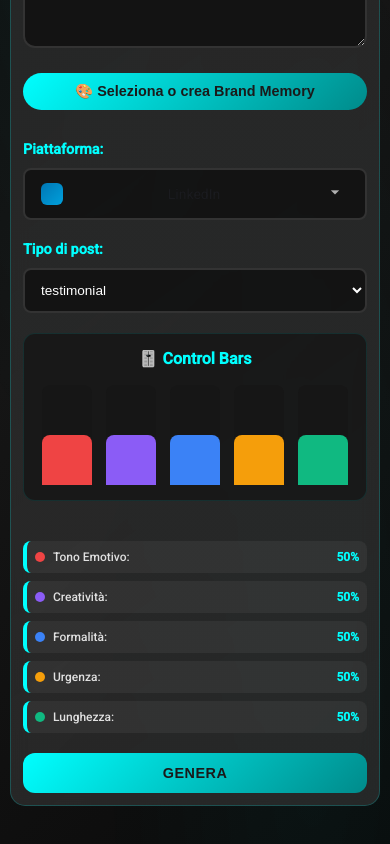
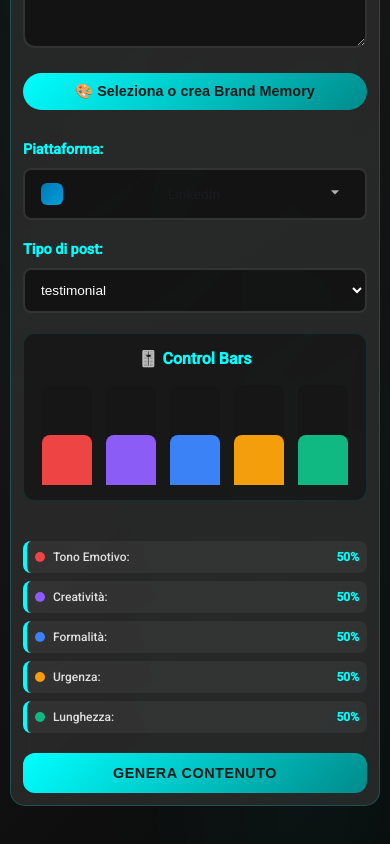
Before and after one commit to JJJuniorDev/AiGenFe, an Angular app: page /generator in a window 390 px wide. Shown: the part 476-1320 px from the top of the page. Built offline with nearby package versions, Linux system fonts and the light colour scheme.

Commit message:
spinner da migliorare + soluzione mobile visuale comparazione ai-app

```diff
--- a/src/app/generator/generator.html
+++ b/src/app/generator/generator.html
@@ -257,14 +257,39 @@
               <span class="param-value">{{ point.value }}%</span>
             </div>
           </div>
-
-          <!-- Generate Button -->
-          <div class="generate-section">
-            <button (click)="generate()" [disabled]="isGenerating">
-              {{ isGenerating ? 'Generando...' : 'Genera' }}
-            </button>
-          </div>
-        </div>
+<!-- ✅ PULSANTE GENERA ATTIVO -->
+<div class="generate-section">
+  <button (click)="generate()"
+          [disabled]="isGenerating || generationStatus === 'queued'">
+    {{ isGenerating ? 'Generando...' : 'Genera Contenuto' }}
+  </button>
+</div>
+        <!-- ✅ AGGIUNGI QUESTA SEZIONE NEL TEMPLATE -->
+<div *ngIf="generationStatus === 'queued'" class="queue-status">
+  <div class="queue-info">
+    <div class="spinner"></div>
+    <h3>⏳ In coda di elaborazione</h3>
+    <p>Posizione: <strong>#{{ queuePosition }}</strong></p>
+    <p>Tempo stimato: <strong>{{ estimatedWaitTime }} secondi</strong></p>
+    <p class="queue-note">Elaborazione automatica in corso...</p>
+    <button class="btn-cancel" (click)="cancelGeneration()">
+      ❌ Cancella
+    </button>
+  </div>
+</div>
+        <!-- ✅ MODIFICA LO STATO DI CARICAMENTO -->
+<div *ngIf="isGenerating && generationStatus === 'processing'" class="generating-status">
+  <div class="generating-info">
+    <div class="spinner"></div>
+    <h3>🎨 Creazione contenuto in corso...</h3>
+    <p>Stiamo generando il tuo contenuto premium</p>
+    <p class="generating-steps">
+      <span>✓ Analisi contesto</span><br>
+      <span>✓ Generazione approcci</span><br>
+      <span>↻ Ottimizzazione finale</span>
+    </p>
+  </div>
+</div>
 
         <!-- Output Cards -->
         <div *ngIf="output" class="output-cards">
--- a/src/app/generator/generator.ts
+++ b/src/app/generator/generator.ts
@@ -187,7 +187,7 @@ export class Generator implements OnInit, OnDestroy{
       .pipe(takeUntil(this.destroy$))
       .subscribe(user => {
         this.user = user;
-        console.log('👤 Generator - User aggiornato:', user?.email);
+        console.log('👤 Generator - User aggiornato:', user?.credits);
 
         if (user) {
           this.loadUserSpecificData();
@@ -322,7 +322,7 @@ private loadUserSpecificData() {
   }
     // this.user!.credits = oldCredits - 1;
    this.isGenerating = true;
-
+ this.generationStatus = 'processing';
    // Se siamo in modalità guidata, usa il prompt generato automaticamente
   if (this.inputMode === 'guided') {
     this.inputText = this.generatedPrompt;
@@ -356,22 +356,63 @@ private loadUserSpecificData() {
       next: (res) => {
         this.output = res;
         this.isGenerating = false;
+        this.generationStatus = 'completed';
          // ✅ VERIFICA FINALE (in caso di discrepanze di rete)
       this.updateUserCredits();
         this.toastr.success('Contenuto generato con successo 🎉');
       },
      error: (error) => {
        this.isGenerating = false;
-      console.log("USER", this.user)
-      if (error.status === 402) {
-        // ✅ CREDITI ESAURITI - Mostra toast speciale
+       this.generationStatus = 'error';
+        // ✅ GESTIONE ERRORI SPECIFICI
+      if (error.status === 429) {
+        // SERVIZIO OCCUPATO - MOSTRA STATO DI CODA
+        this.generationStatus = 'queued';
+        this.queuePosition = error.error?.queue_position || 1;
+        this.estimatedWaitTime = error.error?.retry_after || 30;
+
+        this.showNotification(
+          `⏳ Servizio occupato. Posizione in coda: ${this.queuePosition}. ` +
+          `Tempo stimato: ${this.estimatedWaitTime}s`,
+          'warning',
+          10000
+        );
+       // ✅ PROVA AUTOMATICA DOPO IL TIMEOUT
+        setTimeout(() => {
+          if (this.generationStatus === 'queued') {
+            this.retryGeneration();
+          }
+        }, this.estimatedWaitTime * 1000);
+
+      } else if (error.status === 402) {
+        // CREDITI ESAURITI
+        this.generationStatus = 'error';
         this.showNoCreditsWarning();
-        this.updateUserCredits(); // ✅ Aggiorna con valori reali dal server
+        this.updateUserCredits();
       } else {
+        // ALTRI ERRORI
+        this.generationStatus = 'error';
         this.toastr.error('Errore durante la generazione 😢');
       }
     }
   });
+}
+
+
+// ✅ NUOVO: METODO PER RITENTARE AUTOMATICAMENTE
+retryGeneration() {
+  console.log('🔄 Tentativo di generazione automatica...');
+  this.generationStatus = 'processing';
+  this.generate(); // Richiama il metodo generate originale
+}
+
+// ✅ NUOVO: METODO PER CANCELLARE LA CODA
+cancelGeneration() {
+  this.generationStatus = 'idle';
+  this.isGenerating = false;
+  this.queuePosition = 0;
+  this.estimatedWaitTime = 0;
+  this.toastr.info('Generazione cancellata');
 }
 
   // Apri modal con la card cliccata
@@ -687,6 +728,16 @@ updateUserCredits() {
   //     console.error('Errore aggiornamento crediti:', error);
   //   }
   // });
+  //QUI
+  //  this.authService.getCurrentUser().subscribe({
+  //   next: (user) => {
+  //     this.user = user;
+  //     this.userStateService.setUser(user); // Aggiorna anche lo state
+  //   },
+  //   error: (error) => {
+  //     console.error('Errore aggiornamento crediti:', error);
+  //   }
+  // });
 }
 
 // ✅ NUOVO: Metodo per mostrare avviso crediti esauriti
@@ -965,4 +1016,10 @@ getOutputValue(key: keyof Testimonial): string[] {
   if (!this.output) return [];
   return this.output[key] as string[];
 }
+
+
+// ✅ AGGIUNGI QUESTE PROPRIETÀ AL COMPONENTE
+generationStatus: 'idle' | 'queued' | 'processing' | 'completed' | 'error' = 'idle';
+queuePosition: number = 0;
+estimatedWaitTime: number = 0;
 }
--- a/src/app/landing-page/landing-page.css
+++ b/src/app/landing-page/landing-page.css
@@ -681,10 +681,6 @@ body {
   box-shadow: 0 0 15px rgba(0, 255, 255, 0.3);
 }
 
-/* Comparison Section */
-.comparison-section {
-  margin-bottom: 80px;
-}
 
 .comparison-header {
   text-align: center;
@@ -705,11 +701,36 @@ body {
 
 .comparison-grid {
   display: grid;
-  grid-template-columns: 1fr auto 1fr;
+  grid-template-columns: 1fr 1fr; /* ← 2 colonne uguali invece di 3 */
   gap: 40px;
   align-items: start;
   max-width: 900px;
   margin: 0 auto;
+}
+
+/* AGGIUNGI ANCHE QUESTO PER IL DIVIDER VISUALE SU DESKTOP */
+.comparison-grid::before {
+  content: 'VS';
+  position: absolute;
+  left: 50%;
+  top: 50%;
+  transform: translate(-50%, -50%);
+  background: linear-gradient(135deg, #00ffff, #d4af37);
+  color: #1a1a1a;
+  padding: 12px 24px;
+  border-radius: 25px;
+  font-weight: 700;
+  font-size: 1rem;
+  text-transform: uppercase;
+  letter-spacing: 1px;
+  box-shadow: 0 5px 15px rgba(0, 255, 255, 0.3);
+  z-index: 2;
+}
+
+/* POSIZIONAMENTO RELATIVO PER IL CONTENITORE */
+.comparison-section {
+  margin-bottom: 80px;
+  position: relative; /* ← AGGIUNGI QUESTA RIGA */
 }
 
 .comparison-column {
@@ -1070,3 +1091,29 @@ body {
     gap: 20px
   }
 }
+
+/* AGGIUNGI QUESTO MEDIA QUERY IN FONDO AL CSS */
+@media (max-width: 768px) {
+  .comparison-grid {
+    grid-template-columns: 1fr; /* Cambia da 3 colonne a 1 colonna */
+    gap: 20px;
+  }
+
+  .comparison-divider {
+    display: none; /* Nasconde la linea VS su mobile */
+  }
+
+  .comparison-column {
+    padding: 25px 20px; /* Riduci il padding su mobile */
+  }
+
+  .column-header {
+    padding-bottom: 15px;
+    margin-bottom: 20px;
+  }
+
+  .feature-list li {
+    padding: 10px 0;
+    font-size: 0.9rem;
+  }
+}
--- a/src/app/landing-page/landing-page.html
+++ b/src/app/landing-page/landing-page.html
@@ -221,11 +221,6 @@
           </ul>
         </div>
 
-        <div class="comparison-divider">
-          <div class="divider-line"></div>
-          <span class="vs-badge">VS</span>
-          <div class="divider-line"></div>
-        </div>
 
         <div class="comparison-column">
           <div class="column-header brand">
--- a/src/app/landing-page/landing-page.ts
+++ b/src/app/landing-page/landing-page.ts
@@ -92,8 +92,6 @@ export class LandingPageComponent implements OnInit {
         this.authService.saveToken(res.token);
         this.userStateService.setUser(res.user);
       const savedToken = localStorage.getItem('auth_token');
-      console.log('💾 Token salvato in localStorage:', savedToken);
-      console.log('🔍 Contenuto completo localStorage:', {...localStorage})
         this.toastr.success('Login effettuato con successo ✅');
         this.closeAuthOverlay();
         // Reindirizza al generatore dopo il login
```
